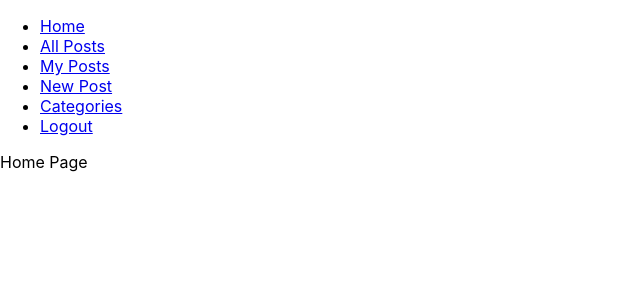
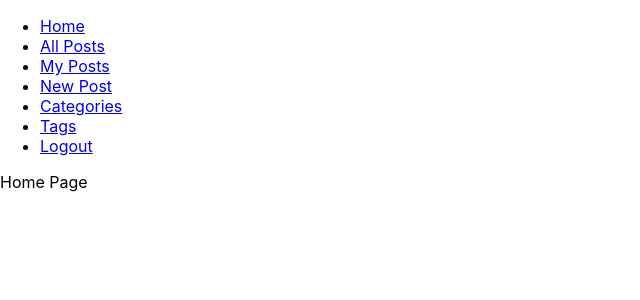
Before and after one commit to NSS-Day-Cohort-68/rare-client-rare-team3, a React (Create React App) app: page / in a window 1280 px wide. Shown: the top 300 px of the page, without its empty margins (0-640 px from the left). Built offline with nearby package versions, Linux system fonts and the light colour scheme; sample sign-in values are in the browser's storage; the HTML template or start-up script is replaced by a standard one.

Commit message:
view all tags functioning

```diff
--- a/src/components/nav/Navbar.js
+++ b/src/components/nav/Navbar.js
@@ -22,7 +22,9 @@ export const NavBar = () => {
         <li className="navbar-item">
           <Link to="/categories">Categories</Link>
         </li>
-
+        <li className="navbar-item">
+          <Link to="/tags">Tags </Link>
+        </li>
         {localStorage.getItem("rare_user") ? (
           <li className="navbar-item navbar-logout">
             <Link
--- /dev/null
+++ b/src/components/tags/Tag.css
@@ -0,0 +1,6 @@
+
+
+.tag {
+    display: flex;
+    padding-left: 3rem;
+}
--- a/src/components/tags/Tag.js
+++ b/src/components/tags/Tag.js
@@ -1,7 +1,16 @@
+
+import { Link } from "react-router-dom";
+import "./Tag.css"
 
 
-export const Tag = ({tag, getandSetAllTags}) => {
-
-
-
-}
+export const Tag = ({ tag }) => {
+  return (
+    <div >
+      <Link>
+        <div>
+          <ul>{tag.label}</ul>
+        </div>
+      </Link>
+    </div>
+  );
+};
--- a/src/components/tags/TagsList.js
+++ b/src/components/tags/TagsList.js
@@ -1,6 +1,9 @@
 import { useEffect, useState } from "react";
 import { getAllTags } from "../../services/tagService";
 import { Tag } from "./Tag";
+import "./Tag.css"
+
+
 export const TagsList = () => {
   const [allTags, setAllTags] = useState([]);
 
@@ -15,8 +18,8 @@ export const TagsList = () => {
   };
 
   return (
-    <div className="Tags-container">
-      <h2>Tags</h2>
+    <div>
+      <h2 className="tag">Tags</h2>
       <article>
         {allTags.map((tag) => {
           return (
--- a/src/components/views/ApplicationViews.js
+++ b/src/components/views/ApplicationViews.js
@@ -9,6 +9,7 @@ import { PostForm } from "../forms/PostForm";
 import { CategoriesList } from "../categories/CategoriesList.js";
 import { PostDetails } from "../posts/PostDetails"
 import { NewCategory } from "../categories/NewCategory.js";
+import { TagsList } from "../tags/TagsList.js";
 
 export const ApplicationViews = () => {
   const [currentUser, setCurrentUser] = useState({});
@@ -43,6 +44,7 @@ export const ApplicationViews = () => {
         />
         <Route path="categories" element={<CategoriesList />} />
         <Route path="newCategory" element={<NewCategory />} />
+        <Route path="tags" element={<TagsList />} />
       </Route>
     </Routes>
   );
--- a/src/services/tagService.js
+++ b/src/services/tagService.js
@@ -1,5 +1,5 @@
 
 
 export const getAllTags = () => {
-    return fetch(`http://localhost:9999/posts`).then((res) => res.json())
+    return fetch(`http://localhost:9999/tags`).then((res) => res.json())
 }
```
